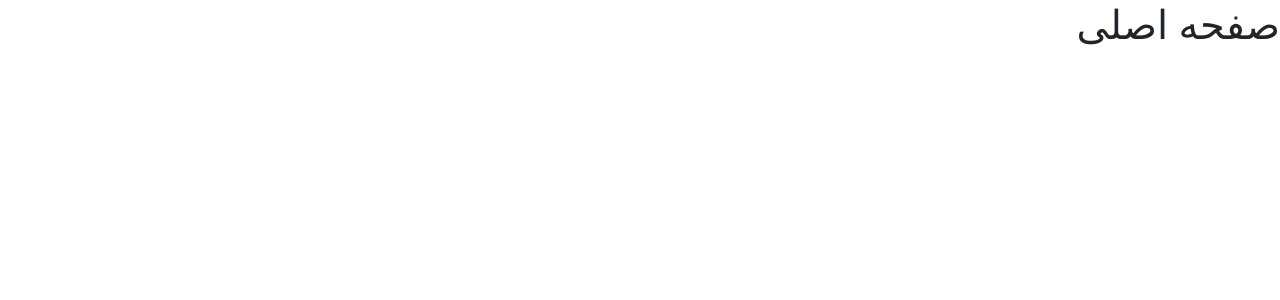
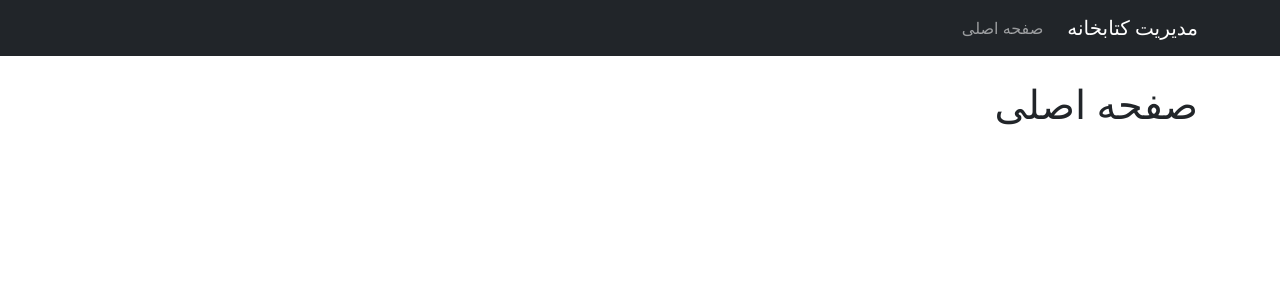
Before and after one commit to rzpanahi/Library-Manager, a Django app: page / in a window 1280 px wide. Shown: the top 300 px of the page. Run offline with Django 4.2, Linux system fonts and the light colour scheme.

Commit message:
add nabar

```diff
--- a/main/templates/base.html
+++ b/main/templates/base.html
@@ -8,6 +8,7 @@
         <link rel="" type="" href="" />
     </head>
     <body>
+        {% include "navbar.html" %}
         {% block content %}
         {% endblock %}
     </body>
--- a/main/templates/home.html
+++ b/main/templates/home.html
@@ -3,6 +3,9 @@
 
 {% block content %}
 
-    <h1>صفحه اصلی</h1>
+    <div class="container">
+        <br>
+        <h1>صفحه اصلی</h1>
+    </div>
 
 {% endblock content %}
--- /dev/null
+++ b/main/templates/navbar.html
@@ -0,0 +1,15 @@
+<nav class="navbar navbar-expand-lg navbar-dark bg-dark">
+    <div class="container">
+        <a class="navbar-brand" href="#">مدیریت کتابخانه </a>
+        <button class="navbar-toggler" type="button" data-toggle="collapse" data-target="#navbarNav" aria-controls="navbarNav" aria-expanded="false" aria-label="Toggle navigation">
+            <span class="navbar-toggler-icon"></span>
+        </button>
+        <div class="collapse navbar-collapse" id="navbarNav">
+            <ul class="navbar-nav">
+                <li class="nav-item active">
+                    <a class="nav-link" href="#">صفحه اصلی <span class="sr-only"></span></a>
+                </li>
+            </ul>
+        </div>
+    </div>
+</nav>
```
